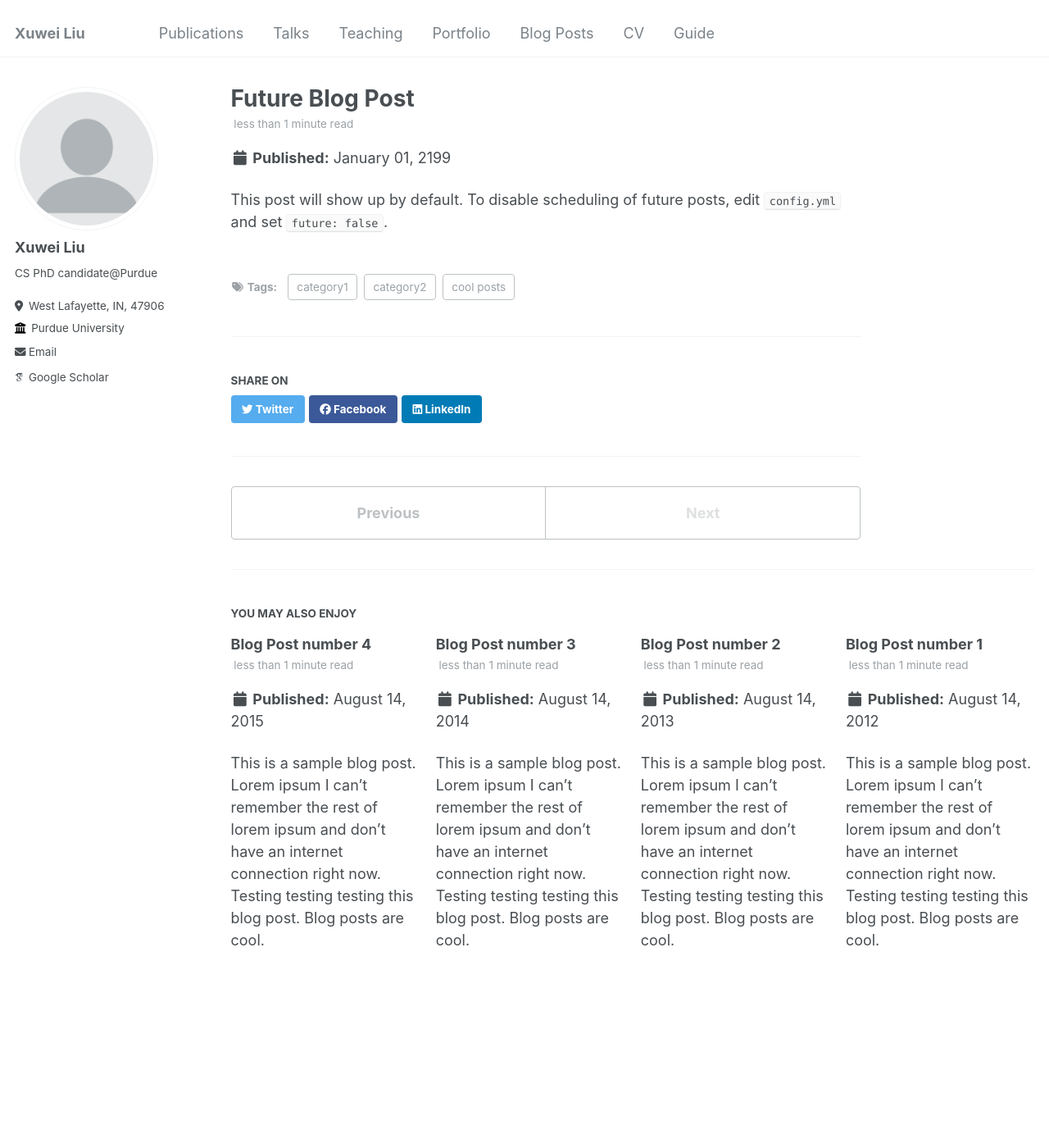
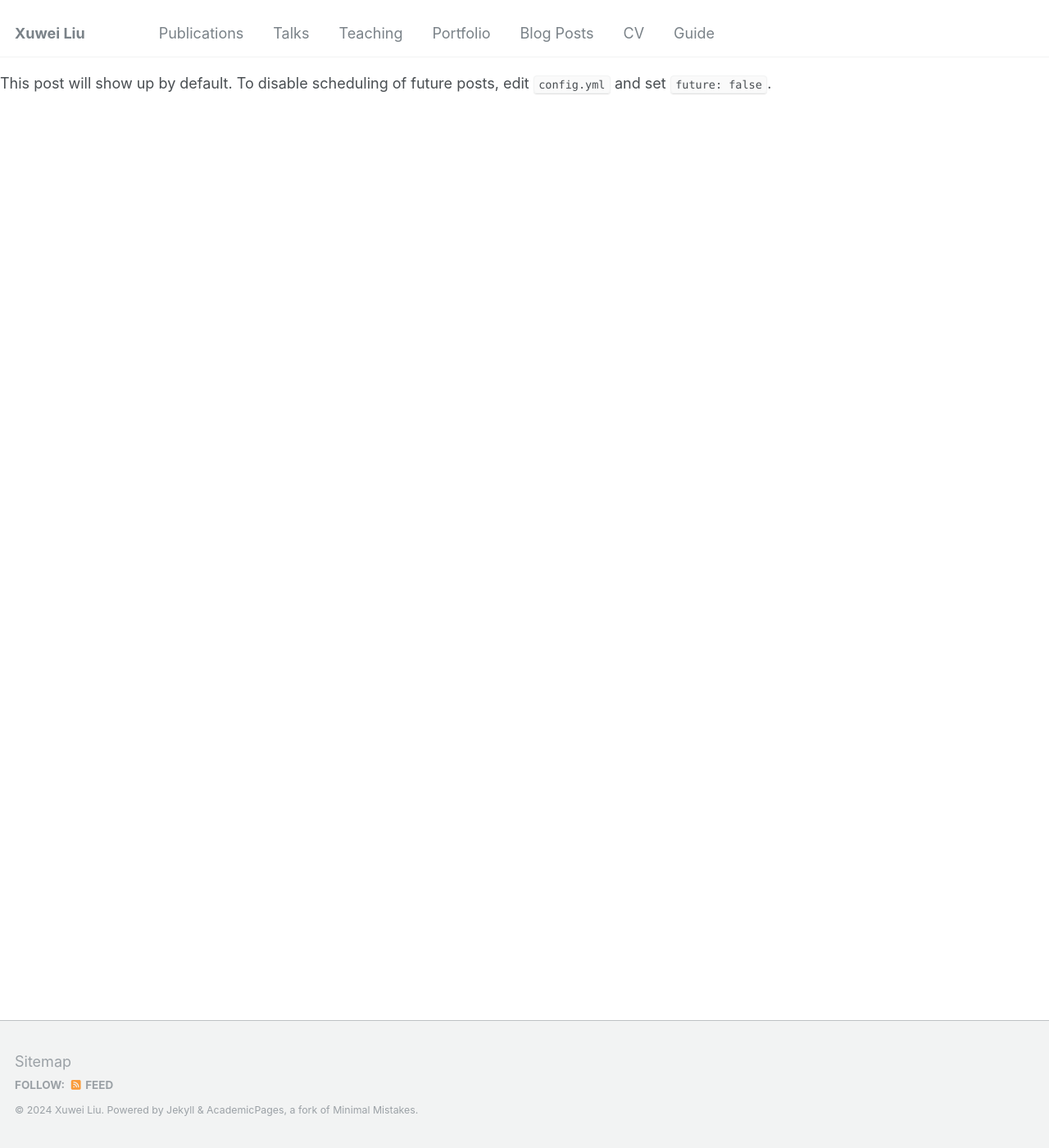
Before and after one commit to shellwayxw/shellwayxw.github.io, a Jekyll site: the page built from _posts/2199-01-01-future-post.md, in a window 1280 px wide and 1400 px high. Shown: the whole window at 82% size. Built offline with Jekyll 4.4.1, drawn with Linux system fonts in a browser that asks for light colours; some web fonts are replaced; our own code applies the rules of GitHub Pages for plain Markdown files; part of the change alters nothing that is shown.

Commit message:
Update _config.yml

```diff
--- a/_config.yml
+++ b/_config.yml
@@ -216,17 +216,17 @@ collections:
 
 # Defaults
 defaults:
-  # _posts
-  - scope:
-      path: ""
-      type: posts
-    values:
-      layout: single
-      author_profile: true
-      read_time: true
-      comments: true
-      share: true
-      related: true
+  # # _posts
+  # - scope:
+  #     path: ""
+  #     type: posts
+  #   values:
+  #     layout: single
+  #     author_profile: true
+  #     read_time: true
+  #     comments: true
+  #     share: true
+  #     related: true
   # _pages
   - scope:
       path: ""
@@ -234,41 +234,41 @@ defaults:
     values:
       layout: single
       author_profile: true
-  # _teaching
-  - scope:
-      path: ""
-      type: teaching
-    values:
-      layout: single
-      author_profile: true
-      share: true
-      comments: true
-  # _publications
-  - scope:
-      path: ""
-      type: publications
-    values:
-      layout: single
-      author_profile: true
-      share: true
-      comments: true
-  # _portfolio
-  - scope:
-      path: ""
-      type: portfolio
-    values:
-      layout: single
-      author_profile: true
-      share: true
-      comment: true
-  # _talks
-  - scope:
-      path: ""
-      type: talks
-    values:
-      layout: talk
-      author_profile: true
-      share: true
+  # # _teaching
+  # - scope:
+  #     path: ""
+  #     type: teaching
+  #   values:
+  #     layout: single
+  #     author_profile: true
+  #     share: true
+  #     comments: true
+  # # _publications
+  # - scope:
+  #     path: ""
+  #     type: publications
+  #   values:
+  #     layout: single
+  #     author_profile: true
+  #     share: true
+  #     comments: true
+  # # _portfolio
+  # - scope:
+  #     path: ""
+  #     type: portfolio
+  #   values:
+  #     layout: single
+  #     author_profile: true
+  #     share: true
+  #     comment: true
+  # # _talks
+  # - scope:
+  #     path: ""
+  #     type: talks
+  #   values:
+  #     layout: talk
+  #     author_profile: true
+  #     share: true
 
 
 # Sass/SCSS
```
